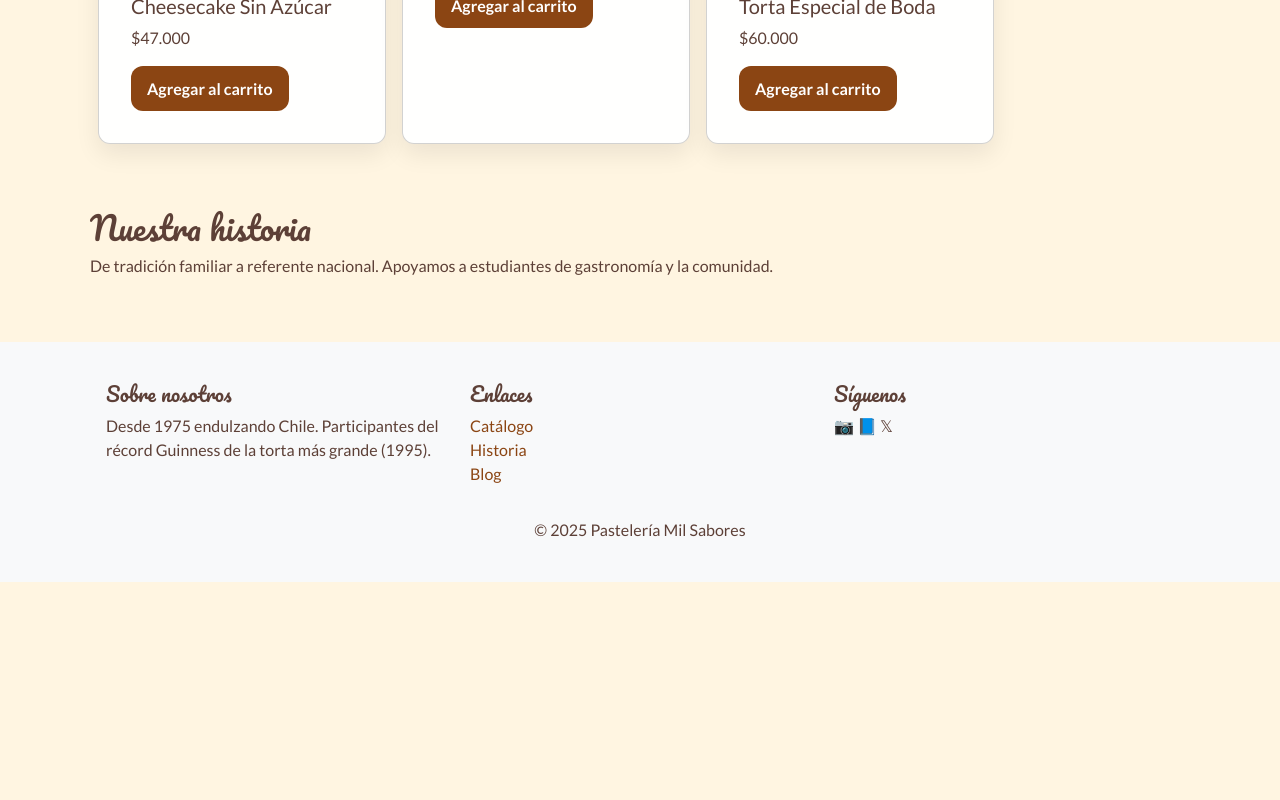
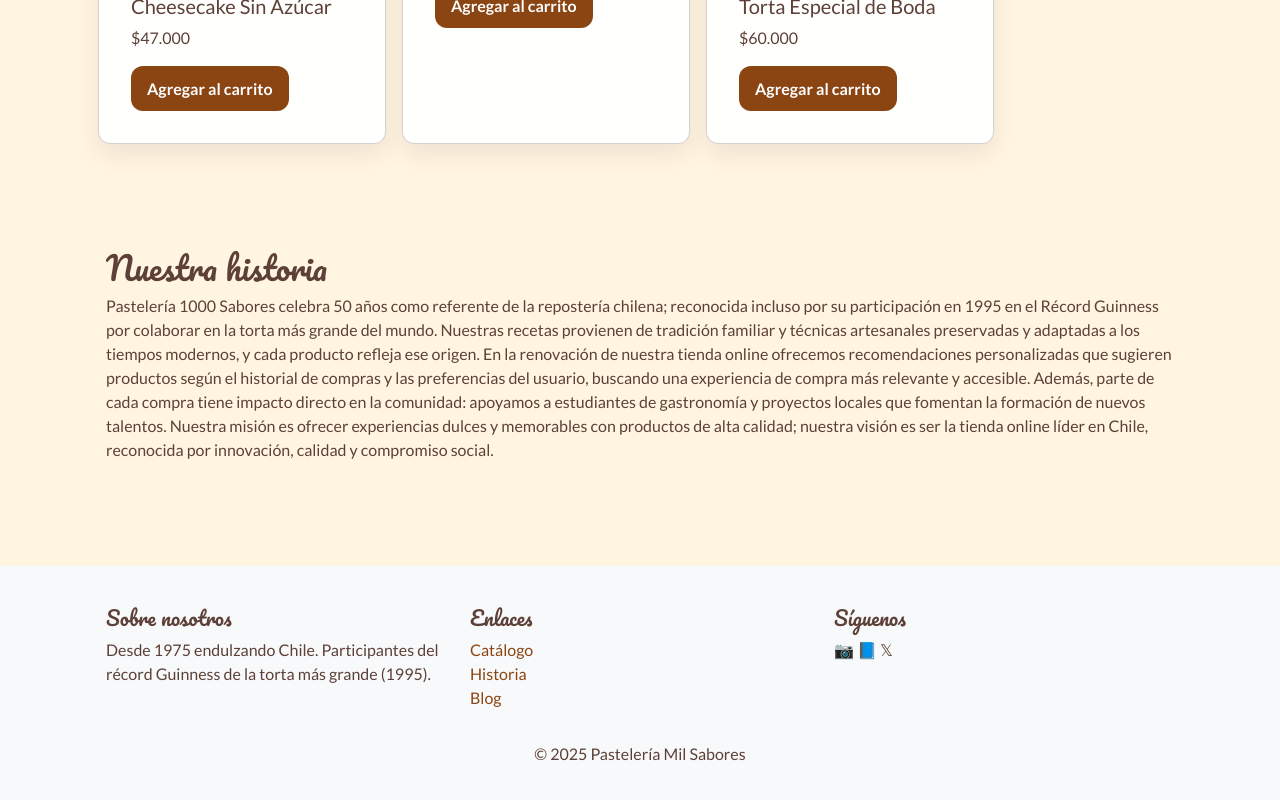
Before and after one commit to Deymon2105/pasteleria-mil-sabores-react, a React (Create React App) app: page / in a window 1280 px wide. Shown: the part 1257-2057 px from the top of the page. Before the commit the page ends 1839 px from the top, so only its background shows below. Built offline with nearby package versions, Linux system fonts and the light colour scheme.

Commit message:
Se modifican apartados de la historia de la pasteleria

```diff
--- a/src/pages/About.js
+++ b/src/pages/About.js
@@ -4,7 +4,18 @@ export default function About(){
   return (
     <div className="container my-4">
       <h2>Nuestra historia</h2>
-      <p>De tradición familiar a referente nacional. Apoyamos a estudiantes de gastronomía y la comunidad.</p>
+      <p>Pastelería 1000 Sabores celebra 50 años como referente de la repostería chilena;
+        reconocida incluso por su participación en 1995 en el Récord Guinness por colaborar
+        en la torta más grande del mundo. Nuestras recetas provienen de tradición familiar y
+        técnicas artesanales preservadas y adaptadas a los tiempos modernos, y cada producto
+        refleja ese origen. En la renovación de nuestra tienda online ofrecemos recomendaciones
+        personalizadas que sugieren productos según el historial de compras y las preferencias
+        del usuario, buscando una experiencia de compra más relevante y accesible. Además,
+        parte de cada compra tiene impacto directo en la comunidad: apoyamos a estudiantes de
+        gastronomía y proyectos locales que fomentan la formación de nuevos talentos. Nuestra
+        misión es ofrecer experiencias dulces y memorables con productos de alta calidad; nuestra
+        visión es ser la tienda online líder en Chile, reconocida por innovación, calidad y
+        compromiso social.</p>
     </div>
   )
 }
--- a/src/pages/Home.js
+++ b/src/pages/Home.js
@@ -1,6 +1,7 @@
 import React from 'react'
 import Hero from '../components/Hero'
 import FeaturedProducts from '../components/FeaturedProducts'
+import About from './About'
 
 export default function Home(){
   return (
@@ -8,8 +9,7 @@ export default function Home(){
       <Hero />
       <FeaturedProducts />
       <section className="section section--story container my-4">
-        <h2>Nuestra historia</h2>
-        <p>De tradición familiar a referente nacional. Apoyamos a estudiantes de gastronomía y la comunidad.</p>
+        <About />
       </section>
     </div>
   )
```
